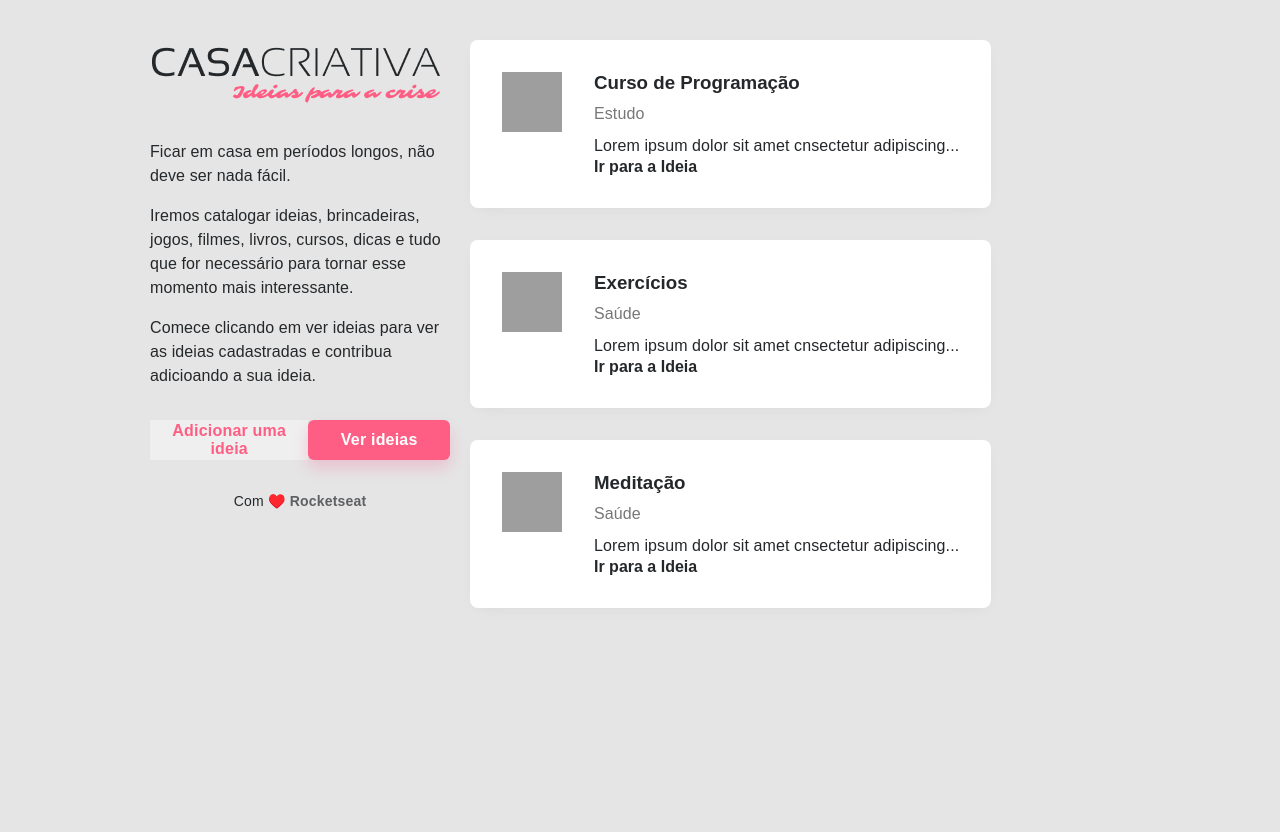
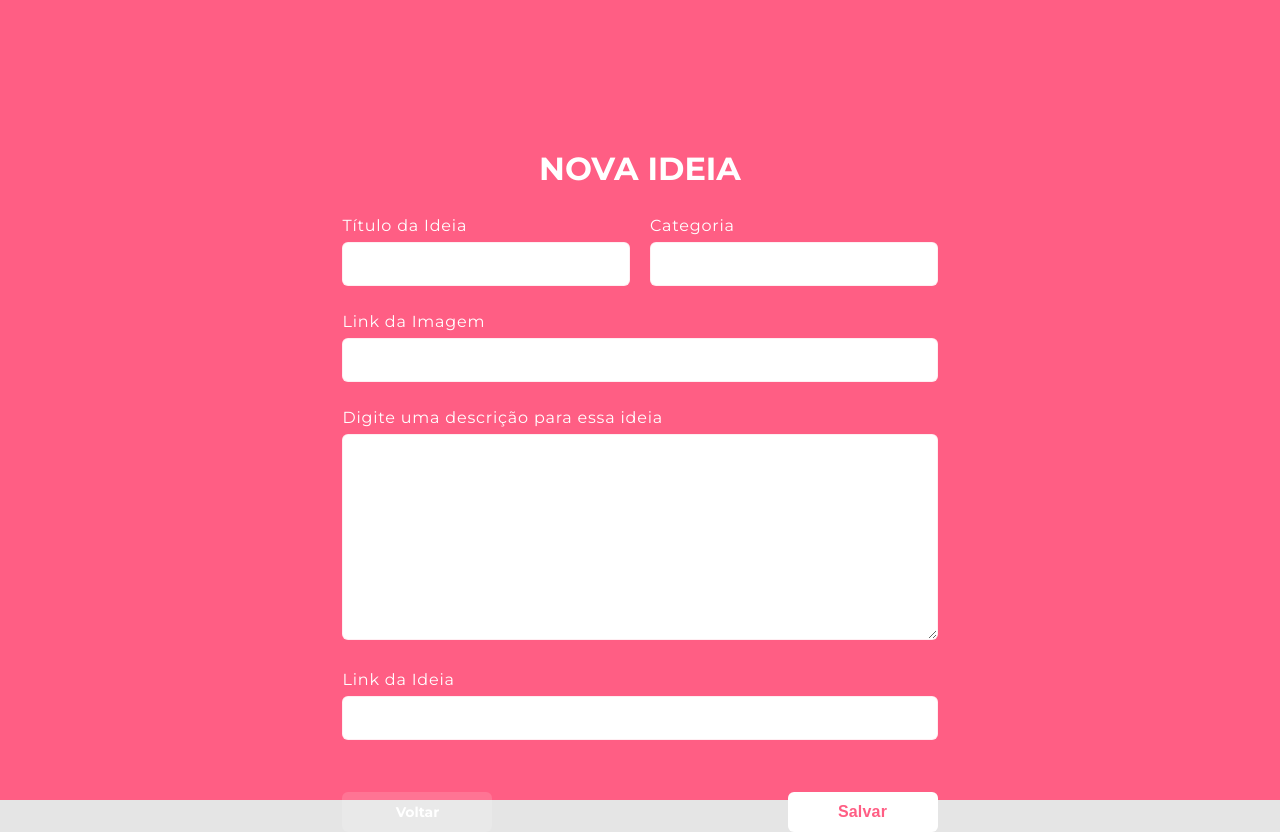
Before and after one commit to Rafael-F-Barbosa/casa-criativa-workshop-dev, a plain HTML site: page index.html in a window 1280 px wide. Both pictures are taken after a click on the button "Adicionar uma ideia". Before the commit the page ends 800 px from the top, so only its background shows below. Drawn offline with Linux system fonts and the light colour scheme; grey boxes are pictures that could not be loaded.

Commit message:
Aula 2 - Finalizada a primeira página do projeto.

```diff
--- a/index.html
+++ b/index.html
@@ -10,6 +10,8 @@
     <meta charset="UTF-8">
     <title> Casa Criativa</title>
     <link href="style.css" rel="stylesheet" type="text/css" media="all">
+    <link href="https://fonts.googleapis.com/css?family=Montserrat:300,400,600,700,900&display=swap" rel="stylesheet">
+
 </head>
 <body>
 
@@ -35,7 +37,7 @@
             </main>
 
             <section id="buttons">
-                <button> Adicionar uma ideia </button>
+                <button onclick="onOff()"> Adicionar uma ideia </button>
                 <button class="fat"> Ver ideias</button>
             </section>
 
@@ -86,6 +88,48 @@
 
 
     </div>
+
+    <!-- Modal ou popup -->
+
+    <div id="modal" class="hide">
+        <div class="content">
+            <h1>Nova ideia </h1>
+
+            <form action="">
+                <div class="input-wrapper">
+                    <label for="title"> Título da Ideia</label>
+                    <input type="text" name="title">
+                </div>
+
+                <div class="inputwrapper">
+                    <label for="category"> Categoria</label>
+                    <input type="text" name="category">
+                </div>
+
+                <div class="inputwrapper">
+                    <label for="image"> Link da Imagem</label>
+                    <input type="url" name="image">
+                </div>
+
+                <div class="inputwrapper">
+                    <label for="description"> Digite uma descrição para essa ideia</label>
+                    <textarea name="description" cols="30" rows="10"></textarea>
+                </div>
+
+                <div class="inputwrapper">
+                    <label for="link"> Link da Ideia</label>
+                    <input type="url" name="link">
+                </div>
+
+                <a href="#" onclick="onOff()">Voltar</a>
+                <button>Salvar</button>
+
+            </form>
+        </div>
+
+    </div>
+
+
 </body>
 
 
--- a/scripts.js
+++ b/scripts.js
@@ -1,6 +1,6 @@
-document.querySelector("button.fat")
-                .addEventListener("click", function(){
-                    document.querySelector("#footer")
-                            .classList
-                            .toggle("hide")
-                })
+function onOff(){
+    document
+            .querySelector("#modal")
+            .classList
+            .toggle("hide")
+}
--- a/style.css
+++ b/style.css
@@ -13,9 +13,7 @@ body{
     margin: 0px;
     font-family: 'Montserrat', sans-serif;
 }
-.hide{
-    display: none;
-}
+
 a{
     color: #25282B;
     font-weight: bold;
@@ -137,3 +135,127 @@ footer a:hover{
 .idea description{
     margin: 16px 0;
 }
+
+/*modal*/
+#modal{
+    background-color: #ff5e84;
+
+    position: absolute;
+    top: 0px;
+    width: 100vw;
+    height: 100vh;
+
+    display: flex;
+    justify-content: center;
+
+    transition: 500ms;
+}
+
+#modal .content{
+    margin-top: 128px;
+    color: white;
+
+}
+#modal .content h1{
+    text-align: center;
+    text-transform: uppercase;
+}
+
+#modal .content form{
+    width: 80%;
+    max-width: 800px;
+
+    margin: 0 auto;
+
+    display: grid;
+    grid-template-columns: 1fr 1fr;
+
+    gap: 20px;
+
+}
+.content form div:nth-child(3),
+.content form div:nth-child(4),
+.content form div:nth-child(5){
+    grid-column: span 2;
+}
+
+
+form input,
+form textarea{
+    width: 100%;
+    padding: 12px;
+
+    box-sizing: border-box;
+
+    border-radius: 6px;
+    border: 1px solid rgba(255, 94, 132,0.1);
+
+    outline: none;
+
+    font-size: 16px;
+
+}
+
+form label{
+    font-weight: 600px;
+    line-height: 32px;
+    letter-spacing: 0.8px;
+}
+
+form a{
+    background-color: #ffffff22;
+    color: white;
+
+    display: flex;
+    align-items: center;
+    justify-content: center;
+
+    justify-self: left;
+    align-self: end;
+
+    width: 150px;
+    height: 40px;
+
+    font-size: 14px;
+    font-weight: bold;
+
+    border-radius: 6px;
+
+    transition: 500ms;
+
+}
+form a:hover{
+    background-color: #fff;
+    color: #ff5E84;
+
+    text-decoration: none;
+}
+
+
+
+form button{
+    background-color: white;
+
+    margin-top: 32px;
+
+    width: 150px;
+    height: 40px;
+
+    border-radius: 6px;
+
+    cursor: pointer;
+
+    grid-column: 2;
+    justify-self: end;
+
+    transition: 500ms;
+}
+form button:hover{
+    background-color: #0984e3;
+    color: white;
+}
+
+#modal.hide{
+    opacity: 0;
+    visibility: hidden;
+}
```
